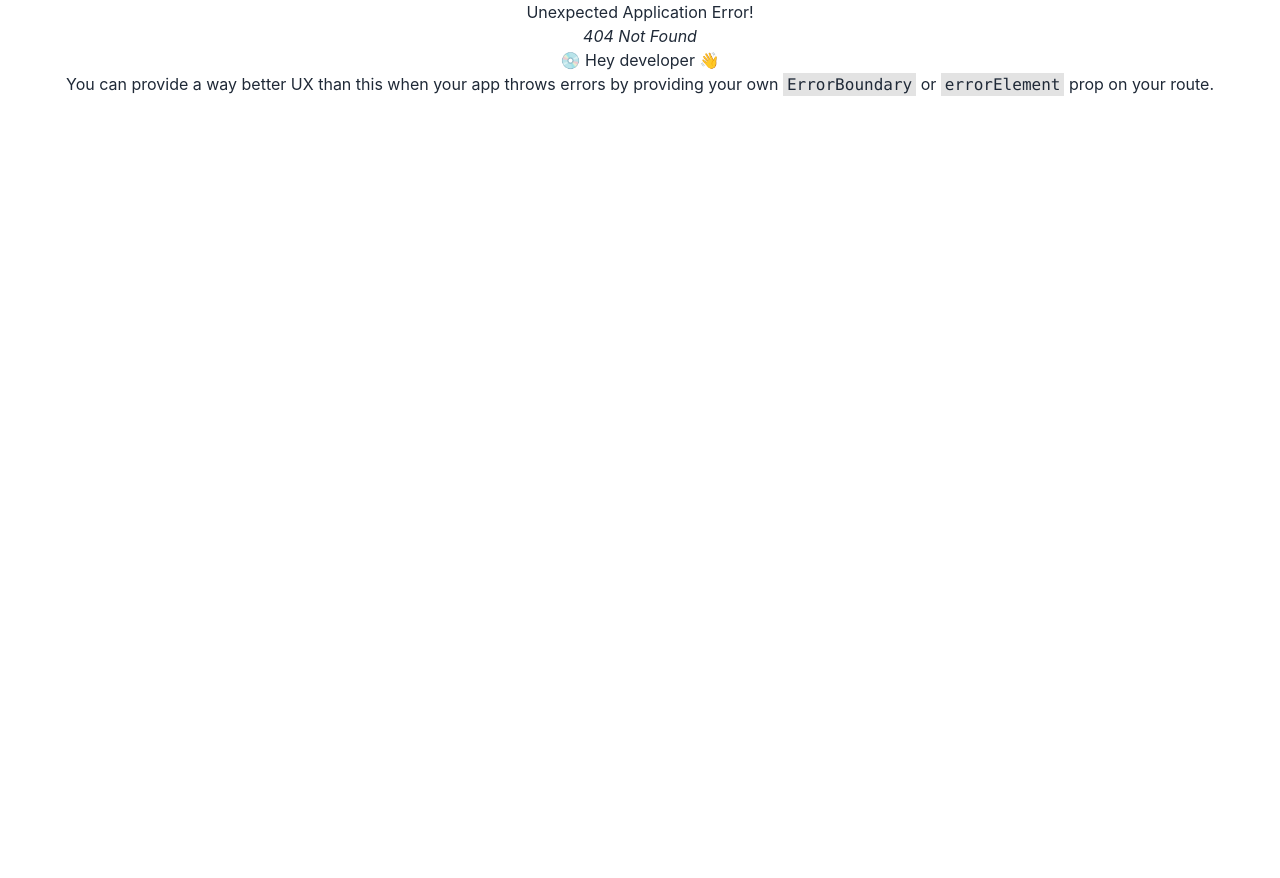
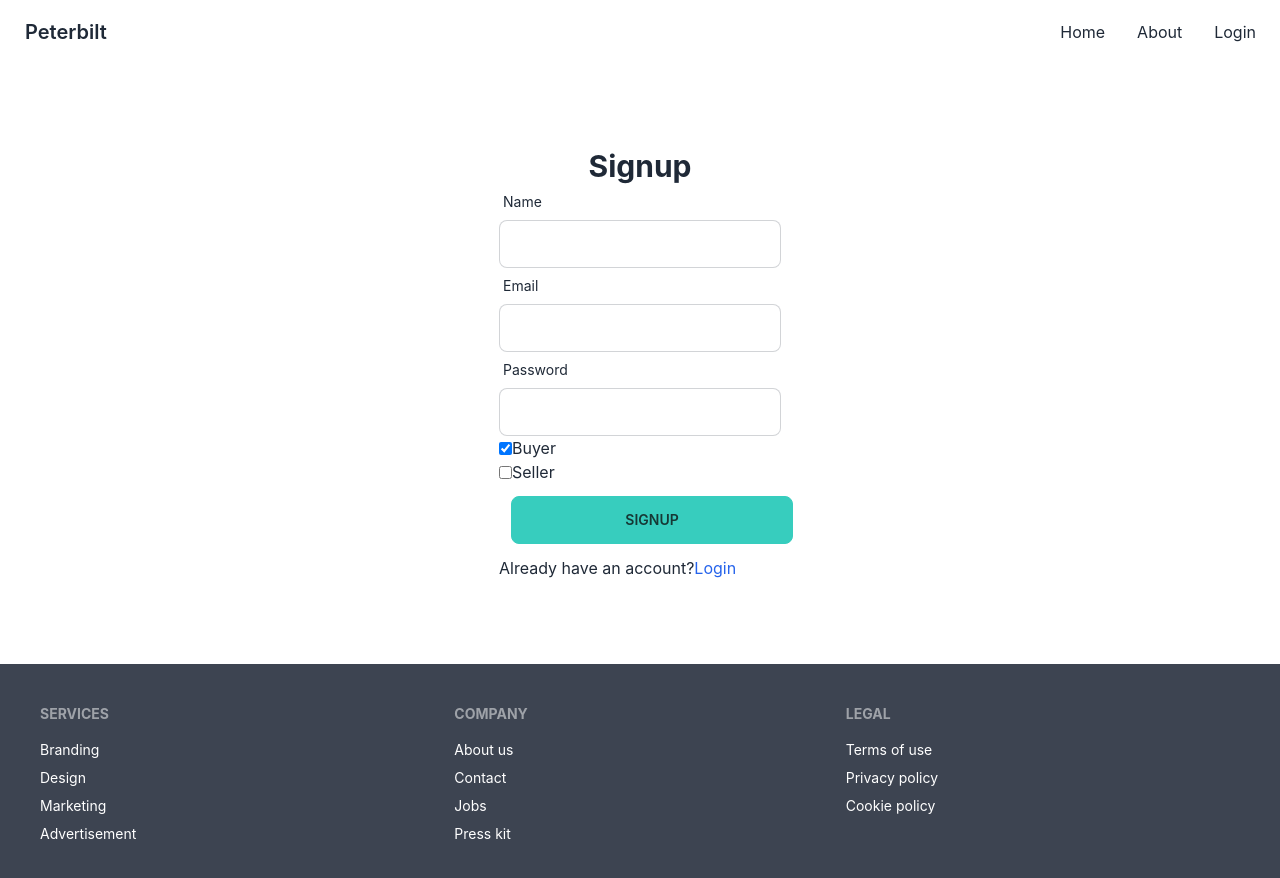
Before and after one commit to fahimshahrairakash03/peterbilt-client, a React (Create React App) app: page /signup in a window 1280 px wide. Before the commit this address had no page. Shown: the top 878 px of the page. Before the commit the page ends 800 px from the top, so only its background shows below. Built offline with nearby package versions, Linux system fonts and the light colour scheme.

Commit message:
signup added

```diff
--- a/package.json
+++ b/package.json
@@ -7,6 +7,7 @@
     "@testing-library/react": "^13.4.0",
     "@testing-library/user-event": "^13.5.0",
     "daisyui": "^2.42.1",
+    "firebase": "^9.14.0",
     "react": "^18.2.0",
     "react-dom": "^18.2.0",
     "react-hook-form": "^7.39.5",
--- a/src/App.js
+++ b/src/App.js
@@ -5,7 +5,7 @@ import router from "./Route/Route";
 
 function App() {
   return (
-    <div className="App">
+    <div>
       <RouterProvider router={router}></RouterProvider>
     </div>
   );
--- a/src/Pages/Home/About.js
+++ b/src/Pages/Home/About.js
@@ -7,11 +7,12 @@ const About = () => {
       <div className="hero min-h-screen bg-base-200">
         <div className="hero-content flex-col lg:flex-row-reverse">
           <img
+            alt=""
             src={truck5}
             className="lg:w-1/2 sm:w-3/4 rounded-lg shadow-2xl"
           />
           <div>
-            <h1 className="text-5xl font-bold">About Us!</h1>
+            <h1 className="text-5xl font-bold text-center">About Us!</h1>
             <p className="py-6">
               For 80 years, Peterbilt has supplied the used commercial vehicle
               market with the industry’s most rugged, reliable and efficient
--- a/src/Pages/Login/Login.js
+++ b/src/Pages/Login/Login.js
@@ -1,9 +1,75 @@
 import React from "react";
+import { useForm } from "react-hook-form";
+import { Link } from "react-router-dom";
 
 const Login = () => {
+  const {
+    register,
+    formState: { errors },
+    handleSubmit,
+  } = useForm();
+
+  const handleLogin = (data) => {
+    console.log(data);
+  };
+
   return (
-    <div>
-      <h1>THis is login</h1>
+    <div className="h-[800px] flex justify-center items-center">
+      <div className="w-96 p-7">
+        <h2 className="text-xl text-center font-bold ">Login</h2>
+        <form onSubmit={handleSubmit(handleLogin)}>
+          <div className="form-control w-full max-w-xs">
+            <label className="label">
+              <span className="label-text">Email</span>
+            </label>
+            <input
+              className="input input-bordered w-full max-w-xs"
+              type="text"
+              {...register("email", { required: "Email Address is required" })}
+            />
+            {errors.email && (
+              <p className="text-red-600 font-semibold">
+                {errors.email?.message}
+              </p>
+            )}
+          </div>
+          <div className="form-control w-full max-w-xs">
+            <label className="label">
+              <span className="label-text">Password</span>
+            </label>
+            <input
+              className="input input-bordered w-full max-w-xs"
+              type="password"
+              {...register("password", {
+                required: "Password  is required",
+              })}
+            />
+            {errors.password && (
+              <p className="text-red-600 font-semibold">
+                {errors.password?.message}
+              </p>
+            )}
+            <label className="label">
+              <span className="label-text">Forget Password?</span>
+            </label>
+          </div>
+
+          <input
+            className="btn btn-accent w-full"
+            value="Login"
+            type="submit"
+          />
+          <div></div>
+        </form>
+        <p>
+          New to Dotros portal{" "}
+          <Link className="text-blue-600" to="/signup">
+            Create new Account.
+          </Link>
+        </p>
+        <div className="divider">OR</div>
+        <button className="btn btn-success w-full">CONTINUE WITH GOOGLE</button>
+      </div>
     </div>
   );
 };
--- /dev/null
+++ b/src/Pages/Login/SignUp.js
@@ -0,0 +1,113 @@
+import React, { useContext } from "react";
+import { Link } from "react-router-dom";
+import { AuthContext } from "../../context/AuthProvider";
+
+const SignUp = () => {
+  const { createUser } = useContext(AuthContext);
+  const handleSignup = (e) => {
+    e.preventDefault();
+    const form = e.target;
+    const name = form.name.value;
+    const email = form.email.value;
+    const password = form.password.value;
+    const seller = form.seller.checked;
+    let userData = {};
+    if (seller === true) {
+      userData = {
+        userName: name,
+        userEmail: email,
+        userPassword: password,
+        userRole: "seller",
+      };
+    } else {
+      userData = {
+        userName: name,
+        userEmail: email,
+        userPassword: password,
+      };
+    }
+
+    createUser(email, password)
+      .then((result) => {
+        const user = result.user;
+        console.log(user);
+      })
+      .catch((e) => console.log(e));
+
+    console.log(userData);
+  };
+
+  return (
+    <div className="h-[600px] flex justify-center items-center">
+      <div>
+        <h2 className="text-3xl font-bold text-center">Signup</h2>
+        <form onSubmit={handleSignup}>
+          <div>
+            <label className="label">
+              <span className="label-text">Name</span>
+            </label>
+            <input
+              name="name"
+              type="text"
+              className="input input-bordered w-full max-w-xs"
+            />
+          </div>
+          <div>
+            <label className="label">
+              <span className="label-text">Email</span>
+            </label>
+            <input
+              name="email"
+              type="email"
+              className="input input-bordered w-full max-w-xs"
+            />
+          </div>
+          <div>
+            <label className="label">
+              <span className="label-text">Password</span>
+            </label>
+            <input
+              name="password"
+              type="password"
+              className="input input-bordered w-full max-w-xs"
+            />
+          </div>
+
+          <div className="flex items-center">
+            <input
+              defaultChecked
+              type="checkbox"
+              className=" checkbox-primary"
+              name="buyer"
+              id=""
+            />
+            <p>Buyer</p>
+          </div>
+          <div className="flex items-center">
+            <input
+              type="checkbox"
+              className=" checkbox-primary"
+              name="seller"
+              id=""
+            />
+            <p>Seller</p>
+          </div>
+
+          <input
+            className="btn btn-accent w-full m-3"
+            value="Signup"
+            type="submit"
+          />
+          <p>
+            Already have an account?
+            <Link className="text-blue-600" to="/login">
+              Login
+            </Link>
+          </p>
+        </form>
+      </div>
+    </div>
+  );
+};
+
+export default SignUp;
--- a/src/Route/Route.js
+++ b/src/Route/Route.js
@@ -2,6 +2,7 @@ import { createBrowserRouter } from "react-router-dom";
 import Main from "../layout/Main";
 import Home from "../Pages/Home/Home";
 import Login from "../Pages/Login/Login";
+import SignUp from "../Pages/Login/SignUp";
 
 export const router = createBrowserRouter([
   {
@@ -16,6 +17,10 @@ export const router = createBrowserRouter([
         path: "/login",
         element: <Login></Login>,
       },
+      {
+        path: "/signup",
+        element: <SignUp></SignUp>,
+      },
     ],
   },
 ]);
--- /dev/null
+++ b/src/context/AuthProvider.js
@@ -0,0 +1,23 @@
+import React, { createContext, useState } from "react";
+import { getAuth, createUserWithEmailAndPassword } from "firebase/auth";
+import app from "../firebase/firebase.init.config";
+
+export const AuthContext = createContext();
+
+const auth = getAuth(app);
+
+const AuthProvider = ({ children }) => {
+  const [user, setUser] = useState("");
+  const [loading, setLoadin] = useState("");
+
+  const createUser = (email, password) => {
+    return createUserWithEmailAndPassword(auth, email, password);
+  };
+
+  const authInfo = { user, loading, createUser };
+  return (
+    <AuthContext.Provider value={authInfo}>{children}</AuthContext.Provider>
+  );
+};
+
+export default AuthProvider;
--- /dev/null
+++ b/src/firebase/firebase.init.config.js
@@ -0,0 +1,19 @@
+// Import the functions you need from the SDKs you need
+import { initializeApp } from "firebase/app";
+// TODO: Add SDKs for Firebase products that you want to use
+// https://firebase.google.com/docs/web/setup#available-libraries
+
+// Your web app's Firebase configuration
+const firebaseConfig = {
+  apiKey: "AIzaSyA48zR7XwyqhlPIvuEZflEvZuDSbp9OPJU",
+  authDomain: "peterbilt-8dc71.firebaseapp.com",
+  projectId: "peterbilt-8dc71",
+  storageBucket: "peterbilt-8dc71.appspot.com",
+  messagingSenderId: "598287863406",
+  appId: "1:598287863406:web:0ca0e2141df4c602b1607f",
+};
+
+// Initialize Firebase
+const app = initializeApp(firebaseConfig);
+
+export default app;
--- a/src/index.js
+++ b/src/index.js
@@ -1,13 +1,16 @@
-import React from 'react';
-import ReactDOM from 'react-dom/client';
-import './index.css';
-import App from './App';
-import reportWebVitals from './reportWebVitals';
+import React from "react";
+import ReactDOM from "react-dom/client";
+import "./index.css";
+import App from "./App";
+import reportWebVitals from "./reportWebVitals";
+import AuthProvider from "./context/AuthProvider";
 
-const root = ReactDOM.createRoot(document.getElementById('root'));
+const root = ReactDOM.createRoot(document.getElementById("root"));
 root.render(
   <React.StrictMode>
-    <App />
+    <AuthProvider>
+      <App />
+    </AuthProvider>
   </React.StrictMode>
 );
 
```
Also changed, not shown: 1 other file (tests, documents, lock files or other folders).
